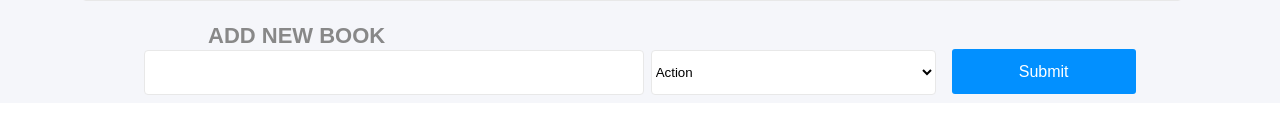
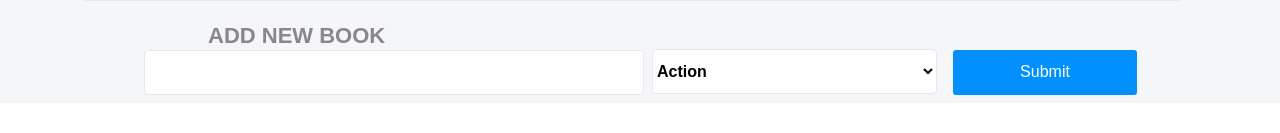
Before and after one commit to Eshy10/bookstore-app, a React (Create React App) app: page / in a window 1280 px wide. Shown: the part 627-760 px from the top of the page. Built offline with nearby package versions, Linux system fonts and the light colour scheme.

Commit message:
modify category font style

```diff
--- a/src/App.css
+++ b/src/App.css
@@ -235,6 +235,8 @@ color: #4386bf;
 .form_category{
     width: 285px;
     height: 45px;
+    font-size: 16px;
+    font-weight: bold;
     margin-left: .5em;
     border-radius: 4px;
     border: solid 1px #e8e8e8;
```
